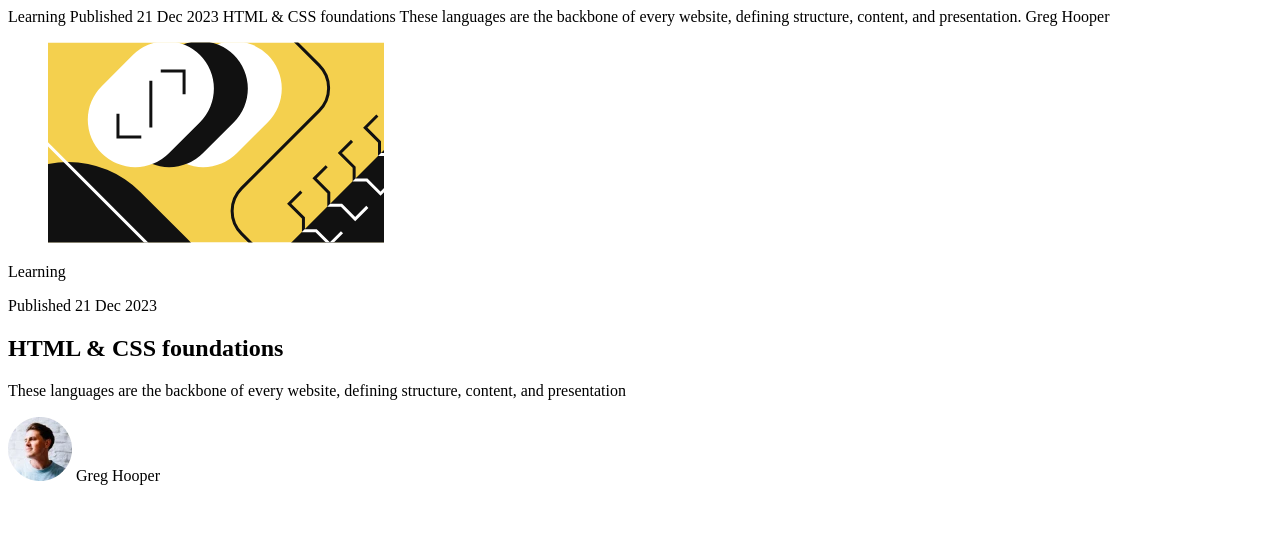
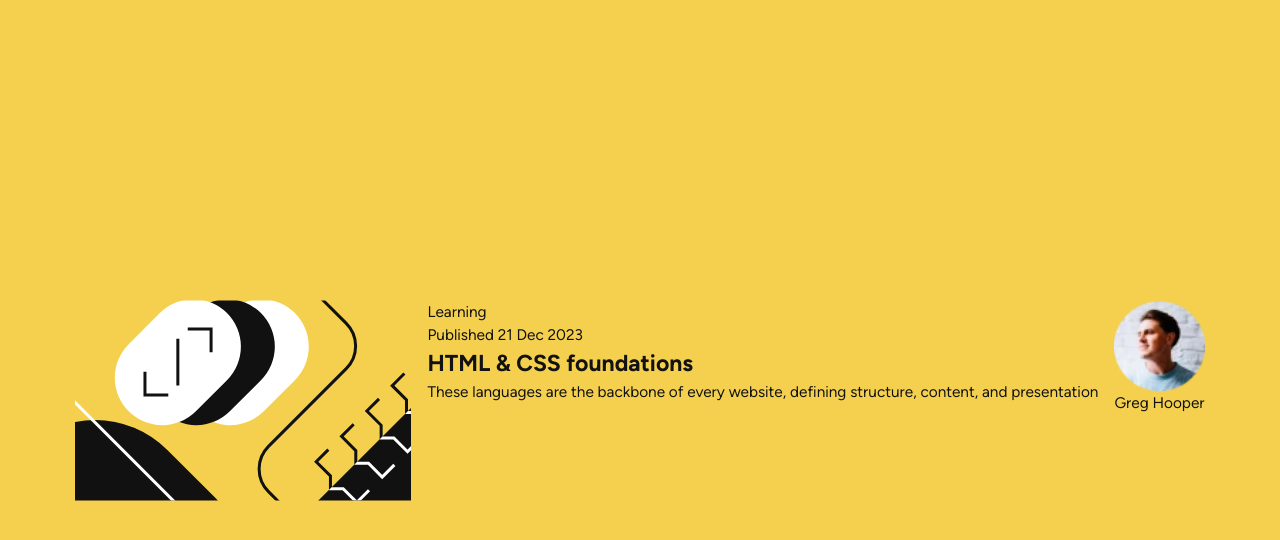
Before and after one commit to dev-ethanjohn/Blog-Preview-Card---UI, a plain HTML site: page index.html in a window 1280 px wide. Drawn offline with Linux system fonts and the light colour scheme.

Commit message:
Setup css custom properties

```diff
--- /dev/null
+++ b/index.css
@@ -0,0 +1,92 @@
+/**=======================
+ * CUSTOM PROPERTIES
+ *========================**/
+
+/* FONT */
+@font-face {
+  font-family: "Figtree";
+  src: url(./assets/fonts/Figtree-VariableFont_wght.ttf) format("truetype");
+  font-weight: 400 900; /* supports vary*/
+  font-style: normal;
+}
+
+:root {
+  /* colors */
+  --clr-yellow: 47 88% 63%;
+  --clr-dark-gray: 0 0% 7%;
+  --clr-gray: 0 0% 42;
+  --clr-white: 0 0% 100%;
+
+  /* font-size */
+  --fs-500: clamp(1.25rem, 1.8vw, 1.5rem); /* 20px → 24px */
+  --fs-300: clamp(0.875rem, 1.2vw, 1rem); /* 14px → 16px */
+  --fs-200: clamp(0.75rem, 1vw, 0.875rem); /* 12px → 14px */
+
+  /* font-family */
+  --ff-sans-normal: "Figtree", sans-serif;
+}
+
+.ff-sans-normal {
+  font-family: var(--ff-sans-normal);
+}
+
+/**=======================
+ * RESET
+ * ref: https://www.joshwcomeau.com/css/custom-css-reset/
+ *========================**/
+
+*,
+*::before,
+*::after {
+  box-sizing: border-box;
+}
+
+* {
+  margin: 0;
+  padding: 0;
+}
+
+body {
+  font-family: var(--ff-sans-normal);
+  font-size: var(--fs-300);
+  color: hsl(var(--clr-dark-gray));
+  background-color: hsl(var(--clr-yellow));
+
+  line-height: 1.5;
+  min-height: 100vh;
+  /* improve text rendering on mac */
+  -webkit-font-smoothing: antialiased;
+
+  /* layout */
+  display: flex;
+  align-items: center;
+  justify-content: center;
+}
+
+img {
+  display: block;
+  width: 100%; /* Ensures the image fills the figure */
+  height: auto; /* Maintains aspect ratio */
+}
+
+/* avoid text overflows */
+p,
+h1,
+h2,
+h3,
+h4,
+h5,
+h6 {
+  overflow-wrap: break-word;
+}
+
+/**=======================
+ * UTILITY CLASSES
+ *========================**/
+
+/* general */
+
+.flex {
+  display: flex;
+  gap: var(--gap, 1rem);
+}
--- a/index.html
+++ b/index.html
@@ -6,20 +6,16 @@
   <meta name="viewport" content="width=device-width, initial-scale=1.0">
   <!-- displays site properly based on user's device -->
 
+  <link rel="stylesheet" href="index.css">
   <link rel="icon" type="image/png" sizes="32x32" href="./assets/images/favicon-32x32.png">
 
   <title>Frontend Mentor | Blog preview card</title>
 </head>
 
 <body>
-  Learning Published 21 Dec 2023 HTML & CSS foundations These languages are
-  the backbone of every website, defining structure, content, and
-  presentation. Greg Hooper
-
-  <article>
-
+  <article class="blog-article flex">
     <figure>
-      <img src="./assets/images/illustration-article.svg" alt="An abstract illustration">
+      <img class="blog-image" src="./assets/images/illustration-article.svg" alt="An abstract illustration">
     </figure>
     <header>
       <span>Learning</span>
```
